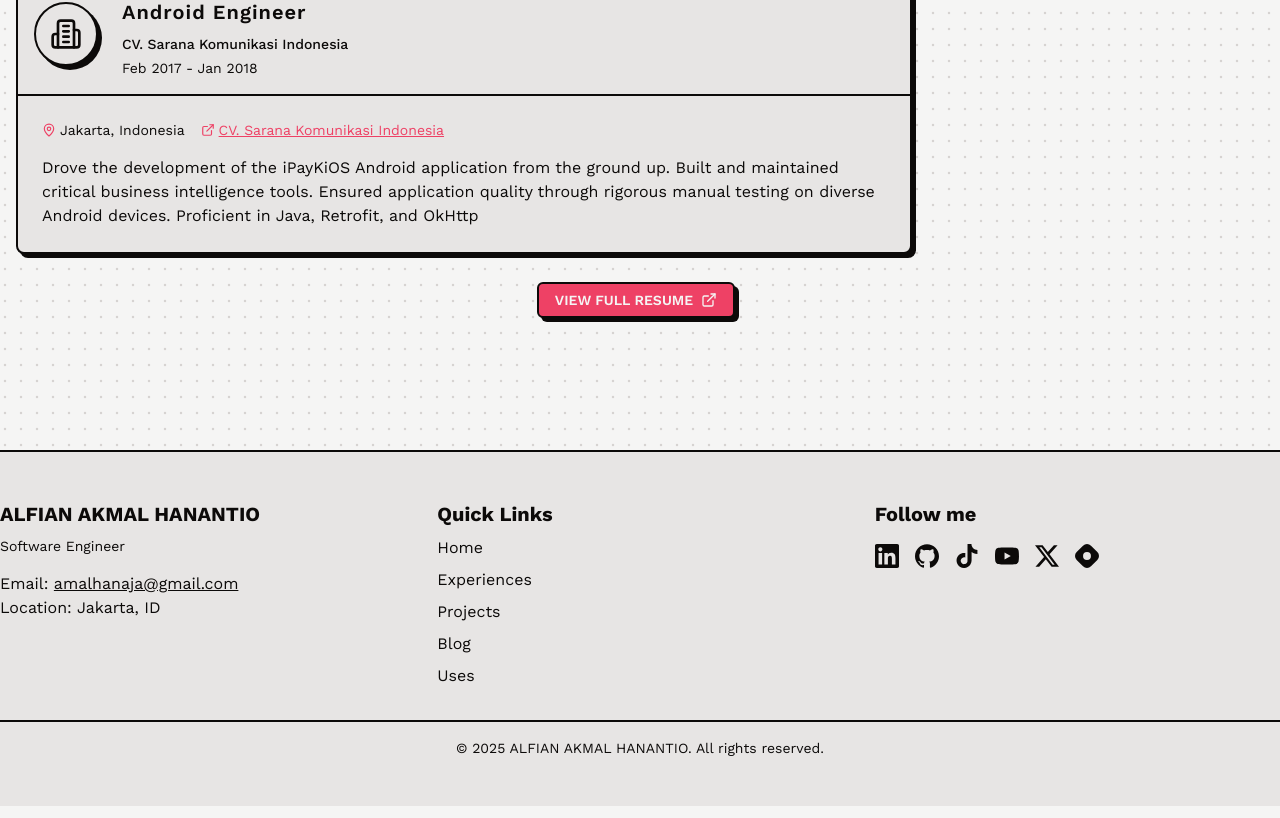
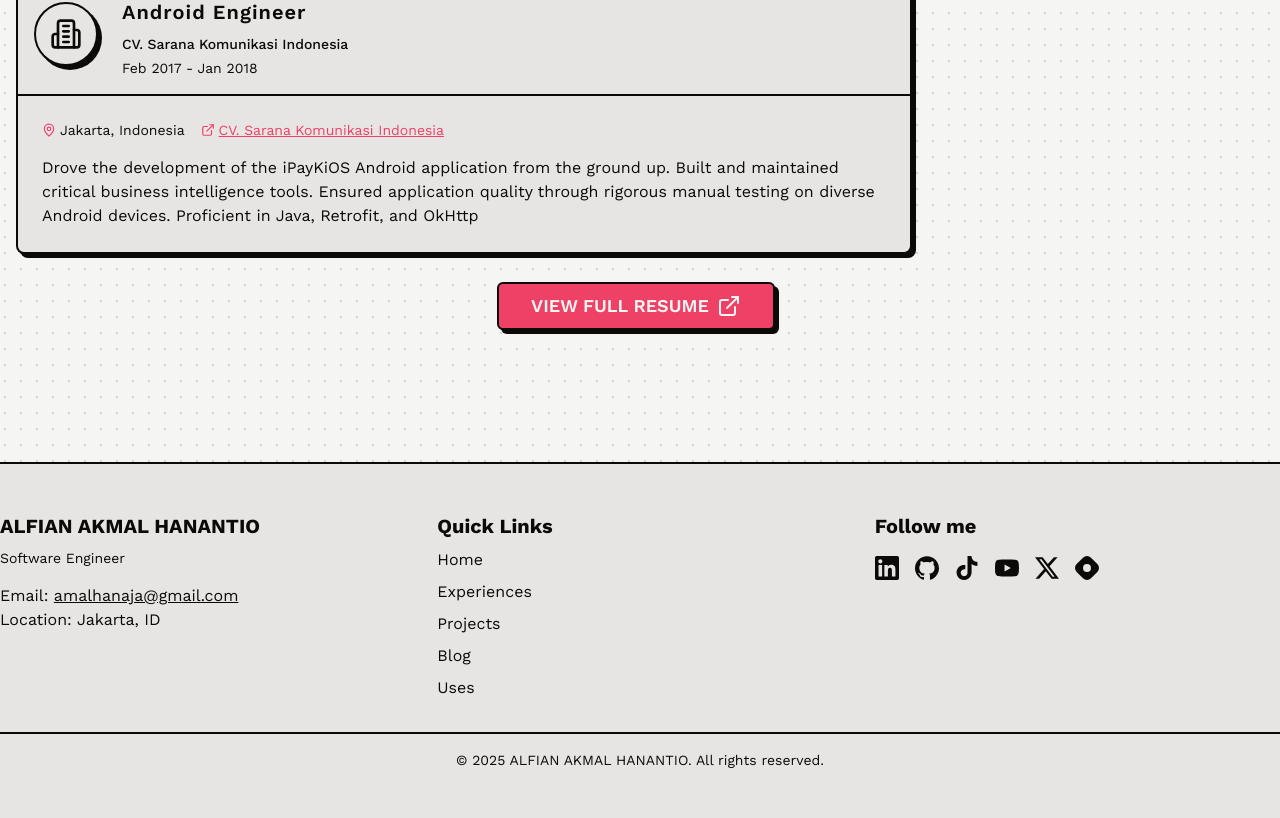
Before and after one commit to amalhanaja/webpage, a Next.js app: page /experiences in a window 1280 px wide. Shown: the part 1528-2346 px from the top of the page. Built offline with nearby package versions, Linux system fonts and the light colour scheme.

Commit message:
feat: add resume

```diff
--- a/src/components/blocks/experiences.tsx
+++ b/src/components/blocks/experiences.tsx
@@ -2,7 +2,7 @@
 
 import {SectionTitle} from '@/components/blocks/section-title';
 import {Card, CardContent, CardDescription, CardTitle} from '@/components/ui/card';
-import {Briefcase, Building2, ExternalLink, MapPin} from 'lucide-react';
+import {Briefcase, Building2, ExternalLink, FileUser, MapPin} from 'lucide-react';
 import {Separator} from '@/components/ui/separator';
 import Link from 'next/link';
 import Image from 'next/image';
@@ -90,7 +90,13 @@ export const Experiences = ({experiences}: ExperiencesProps) => {
                 })}
             </div>
             <div className="mt-8 flex flex-col items-center">
-                <Button className="uppercase w-fit" variant="primary">View Full Resume <ExternalLink/></Button>
+                <Button className="uppercase w-fit" variant="primary" size="lg" asChild>
+                    <Link href="/alfian-resume.pdf" target="_blank">
+                        <span>View Full Resume</span>
+                        <ExternalLink/>
+                    </Link>
+
+                </Button>
             </div>
         </HeroHighlight>
     );
--- a/src/components/blocks/greetings.tsx
+++ b/src/components/blocks/greetings.tsx
@@ -1,19 +1,26 @@
-import { Card } from '@/components/ui/card';
-import { Button } from '@/components/ui/button';
-import { FileUser } from 'lucide-react';
+import {Card} from '@/components/ui/card';
+import {Button} from '@/components/ui/button';
+import {FileUser} from 'lucide-react';
+import Link from "next/link";
 
-export const Greetings = ({ name, title }: { name: string, title: string }) => {
+export const Greetings = ({name, title}: { name: string, title: string }) => {
     return (
         <Card className="shadow-none col-span-12 px-6 py-12 flex flex-col gap-4 sm:col-span-8 lg:justify-center">
             <h1 className="text-5xl font-black uppercase">{name}</h1>
             <h2 className="font-bold text-3xl text-primary uppercase">{title}</h2>
             <p className="text-xl tracking-wide leading-8">
-				Building secure, scalable, and accessible digital products for enterprises and fintech industries since 2017.
+                Building secure, scalable, and accessible digital products for enterprises and fintech industries since
+                2017.
                 I am currently working as a <span
                 className="border-b-4 font-bold border-primary">Senior Android Developer</span> at Digital
                 Daya Teknologi.
             </p>
-			<Button className="uppercase mt-6 sm:w-fit" size="lg"><FileUser />Download Resume</Button>
+            <Button className="uppercase mt-6 sm:w-fit" size="lg" asChild>
+                <Link href="/alfian-resume.pdf" target="_blank">
+                    <FileUser/>
+                    <span>Download Resume</span>
+                </Link>
+            </Button>
         </Card>
     );
 };
```
Also changed, not shown: 1 other file (tests, documents, lock files or other folders). Lines whose indentation alone changed are shown as unchanged.
